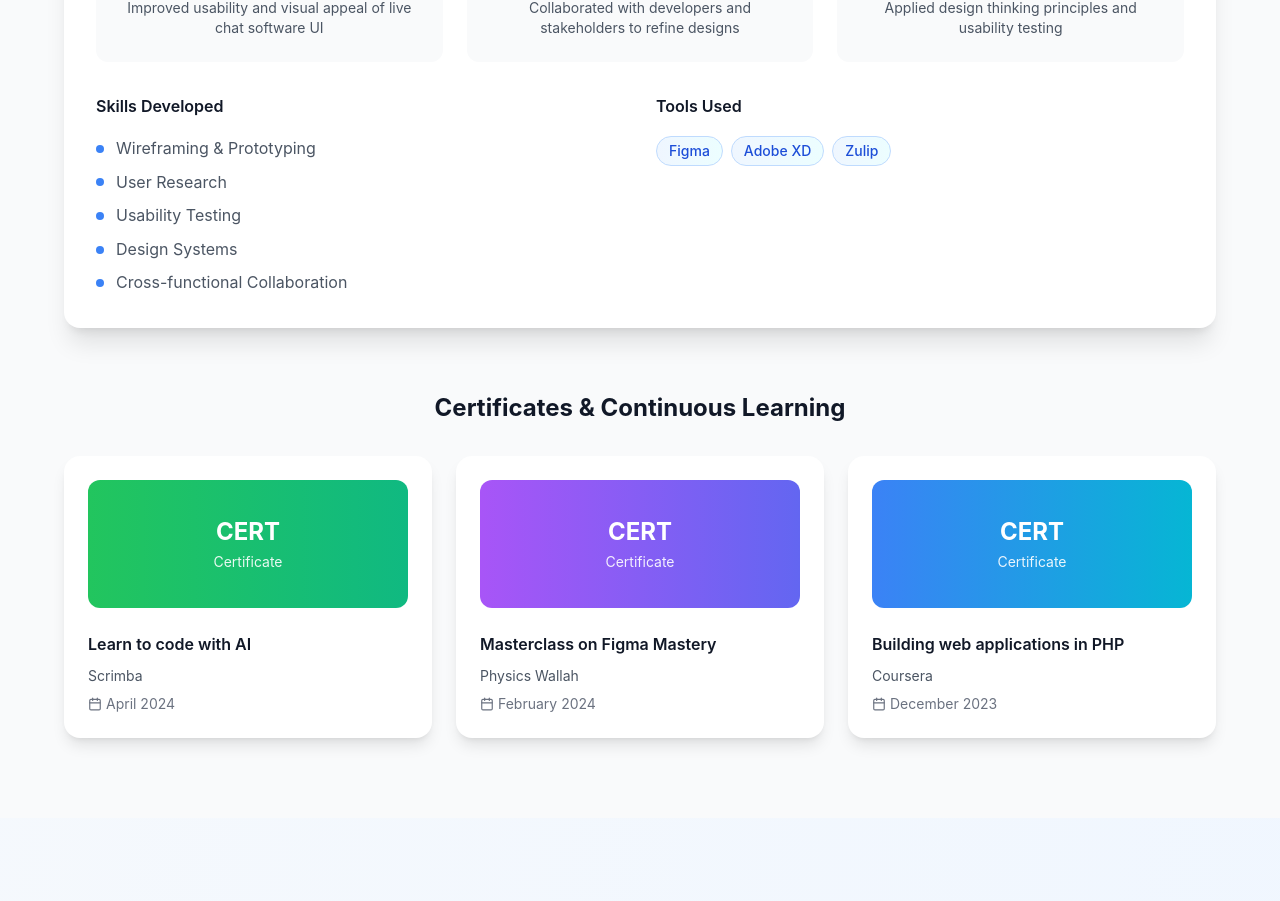
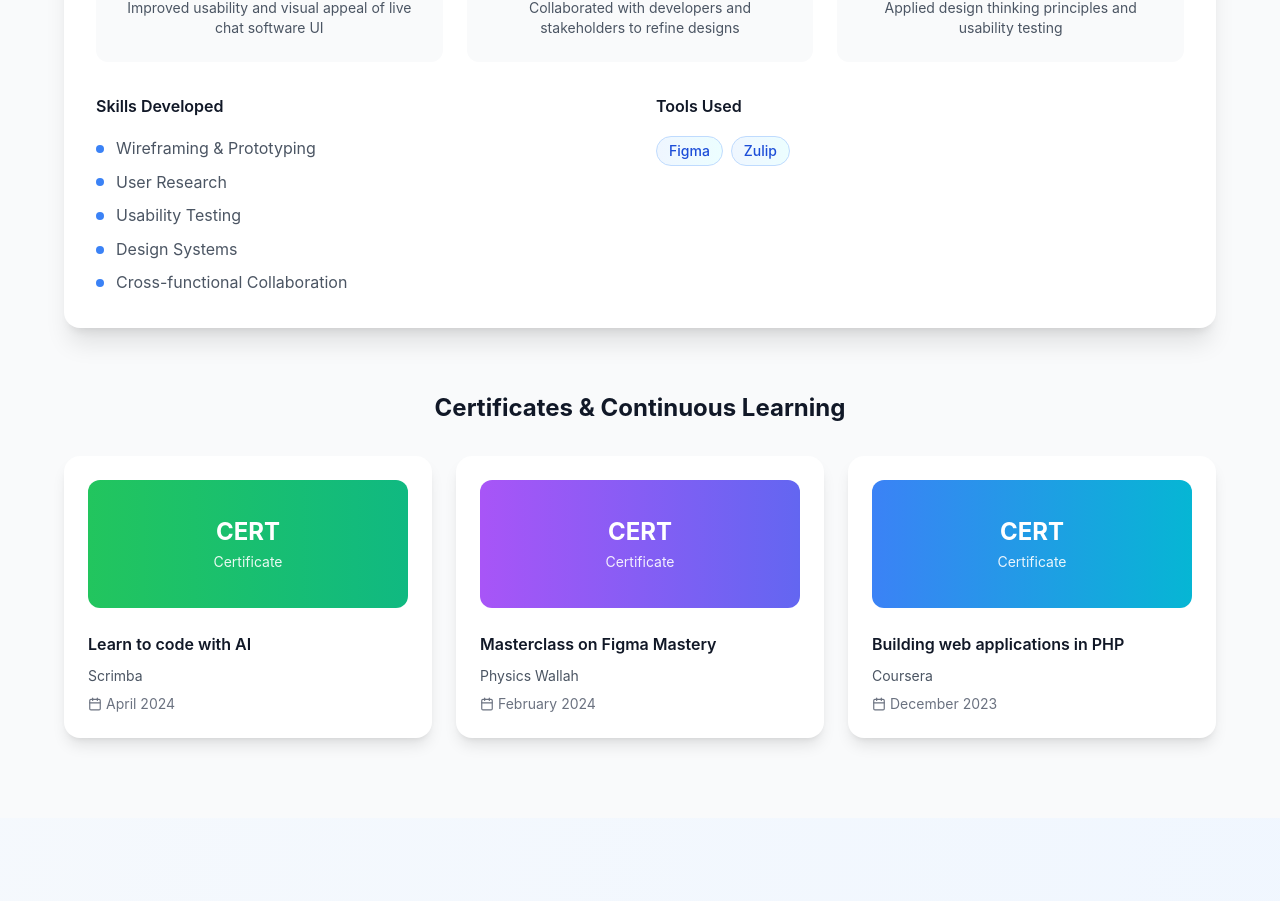
Before and after one commit to sushilverma1125/Sushil-sPortfolio, a React (Vite) app: page / in a window 1280 px wide. Shown: the part 6234-7135 px from the top of the page. Built offline with nearby package versions, Linux system fonts and the light colour scheme.

Commit message:
Update Experience.tsx

```diff
--- a/src/components/Experience.tsx
+++ b/src/components/Experience.tsx
@@ -32,7 +32,7 @@ const Experience = () => {
       "Design Systems",
       "Cross-functional Collaboration"
     ],
-    tools: ["Figma", "Adobe XD", "Zulip"]
+    tools: ["Figma", "Zulip"]
   };
 
   const certificates = [
```
